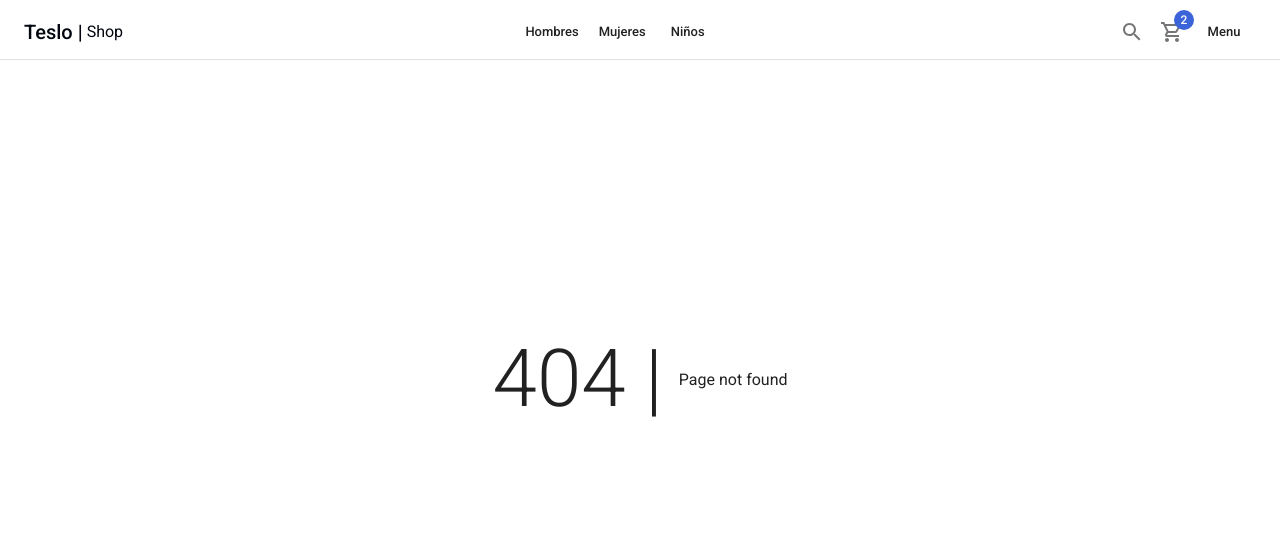
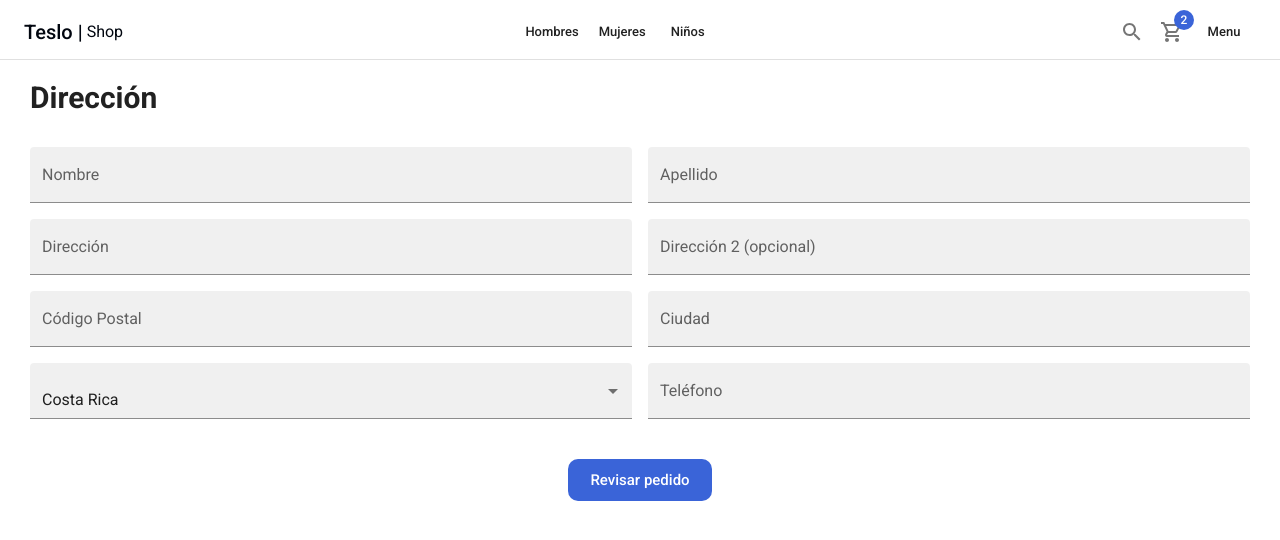
Before and after one commit to Gerguevara/mira-shop, a Next.js app: page /checkout/address in a window 1280 px wide. Before the commit this address had no page. Shown: the top 540 px of the page. Built offline with nearby package versions, Linux system fonts and the light colour scheme.

Commit message:
feat: add checkout pages + resumen pages

```diff
--- /dev/null
+++ b/pages/checkout/address.tsx
@@ -0,0 +1,65 @@
+import { ShopLayout } from "@/components/layout"
+import { Box, Button, FormControl, Grid, InputLabel, MenuItem, Select, TextField, Typography } from "@mui/material"
+
+
+
+const AddressPage = () => {
+    return (
+        <ShopLayout title="Dirección" pageDescription="Confirmar dirección del destino">
+            <Typography variant="h1" component='h1'>Dirección</Typography>
+
+            <Grid container spacing={2} sx={{ mt: 2 }}>
+
+                <Grid item xs={12} sm={6}>
+                    <TextField label='Nombre' variant="filled" fullWidth />
+                </Grid>
+                <Grid item xs={12} sm={6}>
+                    <TextField label='Apellido' variant="filled" fullWidth />
+                </Grid>
+
+                <Grid item xs={12} sm={6}>
+                    <TextField label='Dirección' variant="filled" fullWidth />
+                </Grid>
+                <Grid item xs={12} sm={6}>
+                    <TextField label='Dirección 2 (opcional)' variant="filled" fullWidth />
+                </Grid>
+
+                <Grid item xs={12} sm={6}>
+                    <TextField label='Código Postal' variant="filled" fullWidth />
+                </Grid>
+                <Grid item xs={12} sm={6}>
+                    <TextField label='Ciudad' variant="filled" fullWidth />
+                </Grid>
+
+                <Grid item xs={12} sm={6}>
+                    <FormControl fullWidth>
+                        <Select
+                            variant="filled"
+                            label="País"
+                            value={1}
+                        >
+                            <MenuItem value={1}>Costa Rica</MenuItem>
+                            <MenuItem value={2}>Honduras</MenuItem>
+                            <MenuItem value={3}>El Salvador</MenuItem>
+                            <MenuItem value={4}>México</MenuItem>
+                        </Select>
+                    </FormControl>
+                </Grid>
+                <Grid item xs={12} sm={6}>
+                    <TextField label='Teléfono' variant="filled" fullWidth />
+                </Grid>
+
+            </Grid>
+
+
+            <Box sx={{ mt: 5 }} display='flex' justifyContent='center'>
+                <Button color="secondary" className="circular-btn" size="large">
+                    Revisar pedido
+                </Button>
+            </Box>
+
+        </ShopLayout>
+    )
+}
+
+export default AddressPage
--- a/styles/globals.css
+++ b/styles/globals.css
@@ -1,12 +1,21 @@
+@keyframes fadeIn {
+  0% {
+    opacity: 0;
+  }
 
-@keyframes fadeIn {
-  0% {opacity: 0;}
-  100% {opacity: 1;}
+  100% {
+    opacity: 1;
+  }
 }
 
 @-webkit-keyframes fadeIn {
-  0% {opacity: 0;}
-  100% {opacity: 1;}
+  0% {
+    opacity: 0;
+  }
+
+  100% {
+    opacity: 1;
+  }
 }
 
 .fadeIn {
@@ -23,6 +32,7 @@
 .circular-btn {
   border-radius: 30px;
 }
+
 .circular-btn-maxima {
   max-width: 150px;
 }
@@ -36,3 +46,13 @@
   border: 1px solid rgba(0, 0, 0, 0.1);
   box-shadow: 0px 5px 5px rgba(0, 0, 0, 0.2);
 }
+
+a, a:visited {
+  text-decoration: none;
+  color: #274494;
+}
+
+a:hover {
+  font-weight: 600;
+  text-decoration: underline;
+}
```
Also changed, not shown: pages/checkout/summary.tsx (added, +66 -0 lines).
